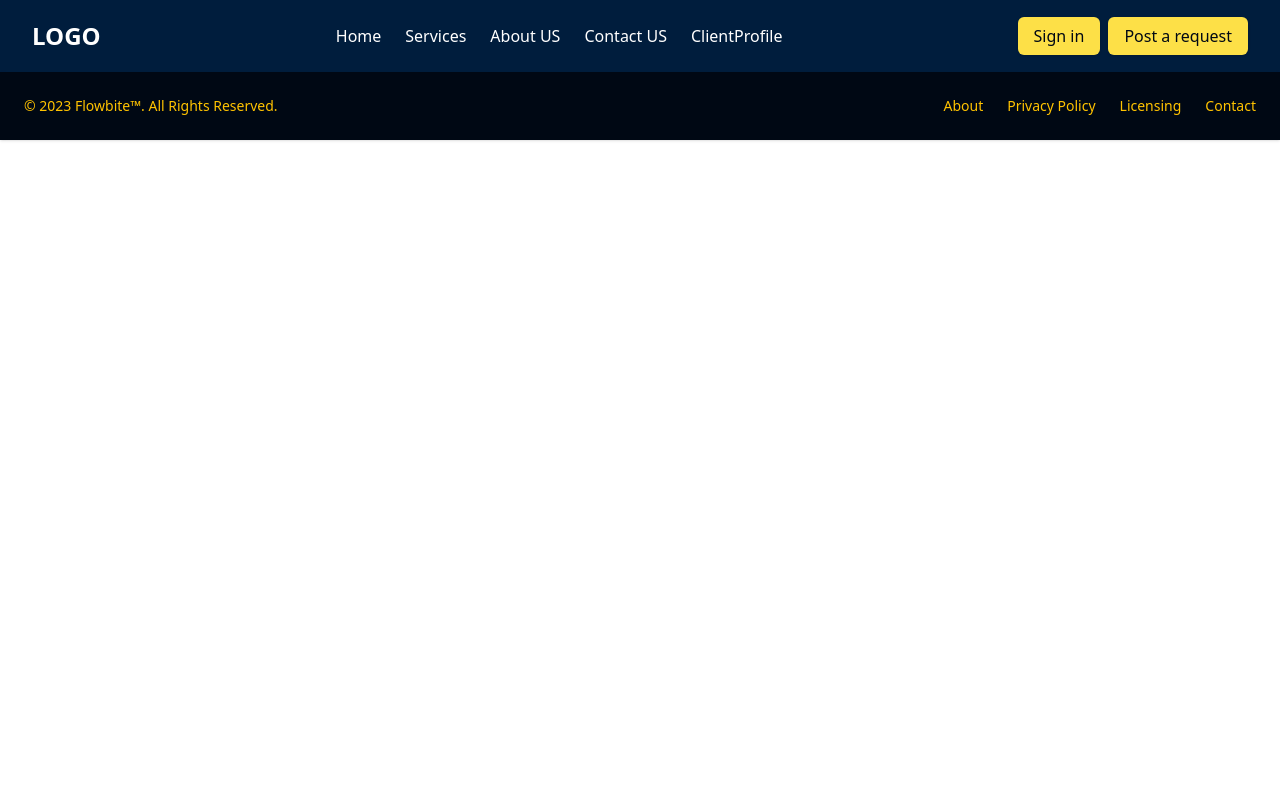
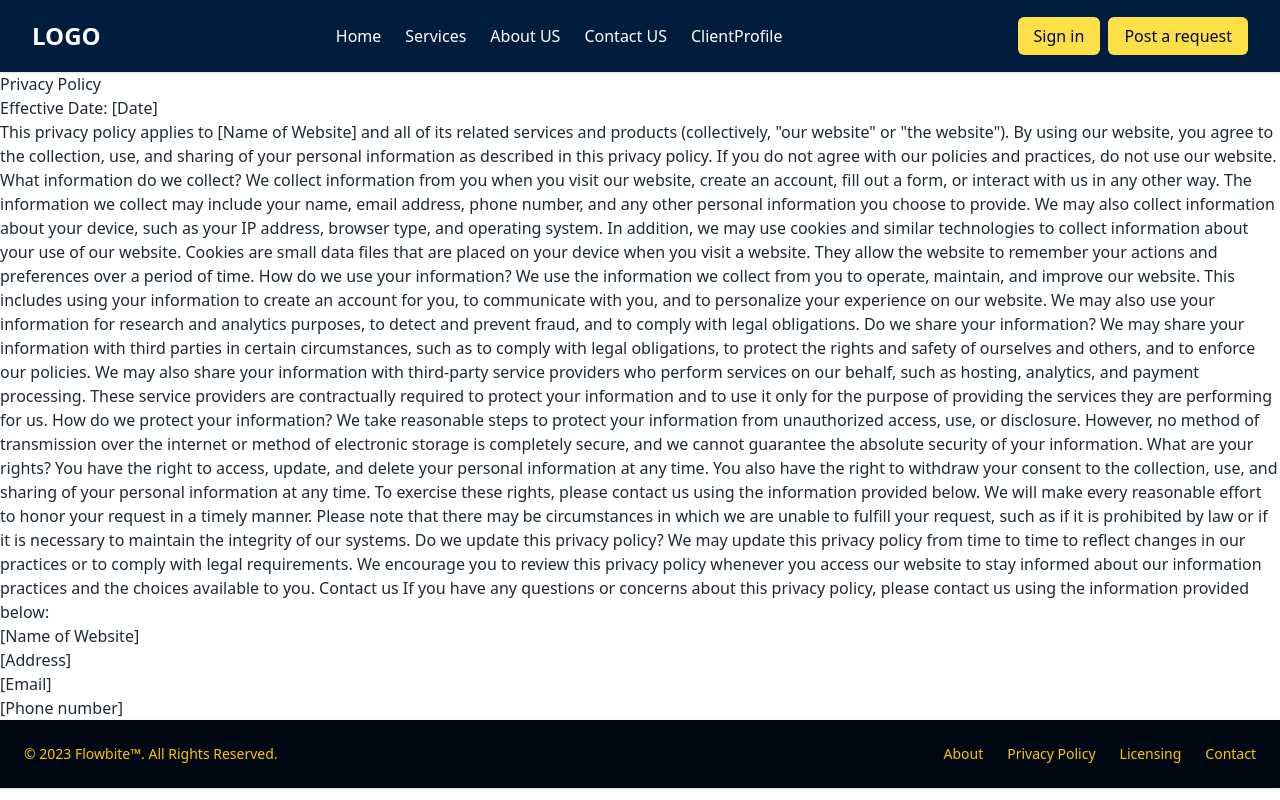
Before and after one commit to Quantumminded/front-end, a React (Create React App) app: page /Privacy in a window 1280 px wide. Built offline with nearby package versions, Linux system fonts and the light colour scheme.

Commit message:
adding privacy policy basic text

```diff
--- a/src/App.js
+++ b/src/App.js
@@ -17,6 +17,7 @@ import TransaltionForm from "./TransaltionForm";
 import Category from "./Category";
 import About from "./About";
 import TeamSection from "./About/TeamSection";
+import Privacy from "./Privacy";
 //Module for various cookie settings
 import { CookiesProvider} from "react-cookie";
 //Notification Toasts
@@ -49,6 +50,7 @@ function App() {
             <Route path="/CallForm" element={<CallForm />} />
             <Route path="/TransaltionForm" element={<TransaltionForm />} />
             <Route path="/TeamSection" element={<TeamSection />} />
+            <Route path="/Privacy" element={<Privacy />} />
           </Routes>
         </BrowserRouter>
         <Footer></Footer>
--- a/src/Footer.js
+++ b/src/Footer.js
@@ -12,7 +12,7 @@ function Footer() {
             <a href="/About" className="mr-4 hover:underline md:mr-6 ">About</a>
         </li>
         <li>
-            <a href="/" className="mr-4 hover:underline md:mr-6">Privacy Policy</a>
+            <a href="/Privacy" className="mr-4 hover:underline md:mr-6">Privacy Policy</a>
         </li>
         <li>
             <a href="/" className="mr-4 hover:underline md:mr-6">Licensing</a>
--- /dev/null
+++ b/src/Privacy.js
@@ -0,0 +1,69 @@
+import React from "react";
+
+function Privacy() {
+  return (
+    <div>
+      <div className="">
+        <h2>Privacy Policy</h2>
+        <h3>Effective Date: [Date]</h3>
+        <p>
+            This privacy policy applies to [Name of Website]
+            and all of its related services and products (collectively, "our
+            website" or "the website"). By using our website, you agree to the
+            collection, use, and sharing of your personal information as described
+            in this privacy policy. If you do not agree with our policies and
+            practices, do not use our website. What information do we collect? We
+            collect information from you when you visit our website, create an
+            account, fill out a form, or interact with us in any other way. The
+            information we collect may include your name, email address, phone
+            number, and any other personal information you choose to provide. We may
+            also collect information about your device, such as your IP address,
+            browser type, and operating system. In addition, we may use cookies and
+            similar technologies to collect information about your use of our
+            website. Cookies are small data files that are placed on your device
+            when you visit a website. They allow the website to remember your
+            actions and preferences over a period of time. How do we use your
+            information? We use the information we collect from you to operate,
+            maintain, and improve our website. This includes using your information
+            to create an account for you, to communicate with you, and to
+            personalize your experience on our website. We may also use your
+            information for research and analytics purposes, to detect and prevent
+            fraud, and to comply with legal obligations. Do we share your
+            information? We may share your information with third parties in certain
+            circumstances, such as to comply with legal obligations, to protect the
+            rights and safety of ourselves and others, and to enforce our policies.
+            We may also share your information with third-party service providers
+            who perform services on our behalf, such as hosting, analytics, and
+            payment processing. These service providers are contractually required
+            to protect your information and to use it only for the purpose of
+            providing the services they are performing for us. How do we protect
+            your information? We take reasonable steps to protect your information
+            from unauthorized access, use, or disclosure. However, no method of
+            transmission over the internet or method of electronic storage is
+            completely secure, and we cannot guarantee the absolute security of your
+            information. What are your rights? You have the right to access, update,
+            and delete your personal information at any time. You also have the
+            right to withdraw your consent to the collection, use, and sharing of
+            your personal information at any time. To exercise these rights, please
+            contact us using the information provided below. We will make every
+            reasonable effort to honor your request in a timely manner. Please note
+            that there may be circumstances in which we are unable to fulfill your
+            request, such as if it is prohibited by law or if it is necessary to
+            maintain the integrity of our systems. Do we update this privacy policy?
+            We may update this privacy policy from time to time to reflect changes
+            in our practices or to comply with legal requirements. We encourage you
+            to review this privacy policy whenever you access our website to stay
+            informed about our information practices and the choices available to
+            you. Contact us If you have any questions or concerns about this privacy
+            policy, please contact us using the information provided below:
+            <h3>[Name of Website]</h3>
+            <h3>[Address]</h3>
+            <h3>[Email]</h3>
+            <h3>[Phone number]</h3>
+        </p>
+      </div>
+    </div>
+  );
+}
+
+export default Privacy;
```
